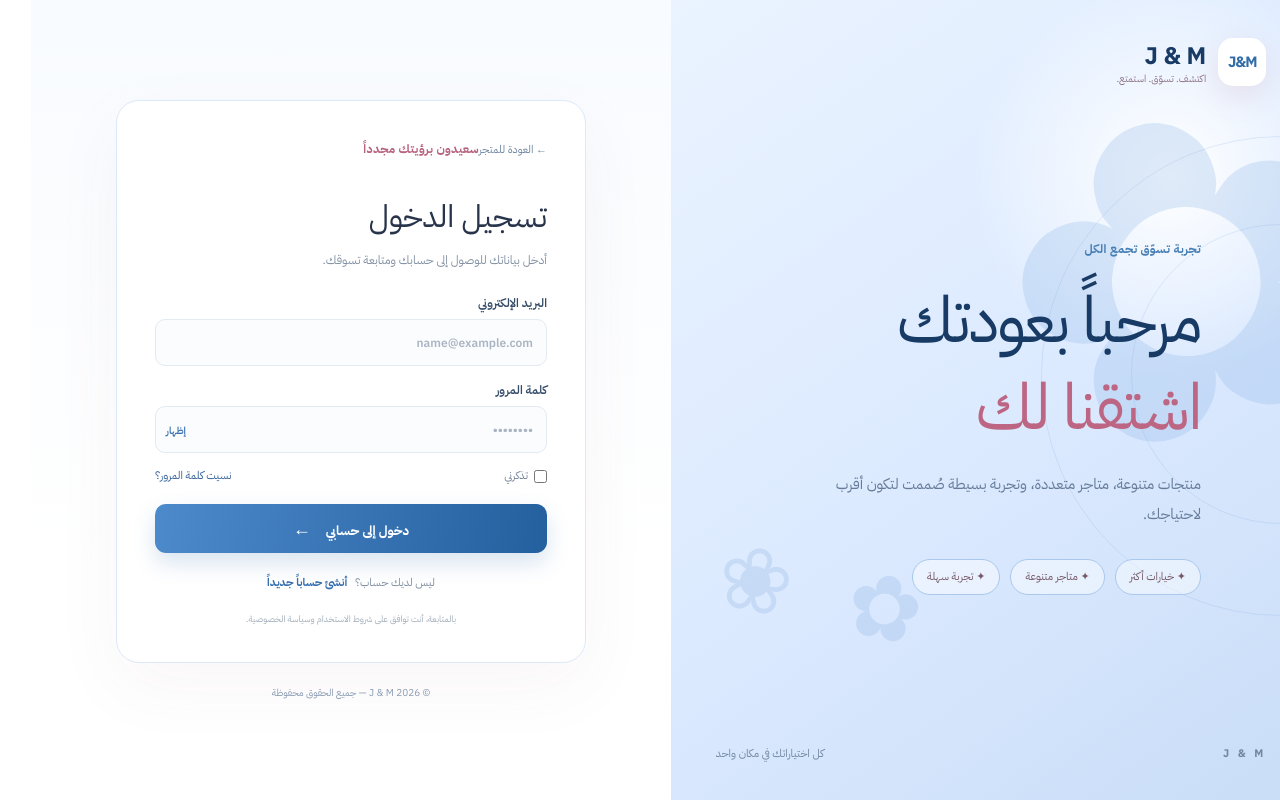
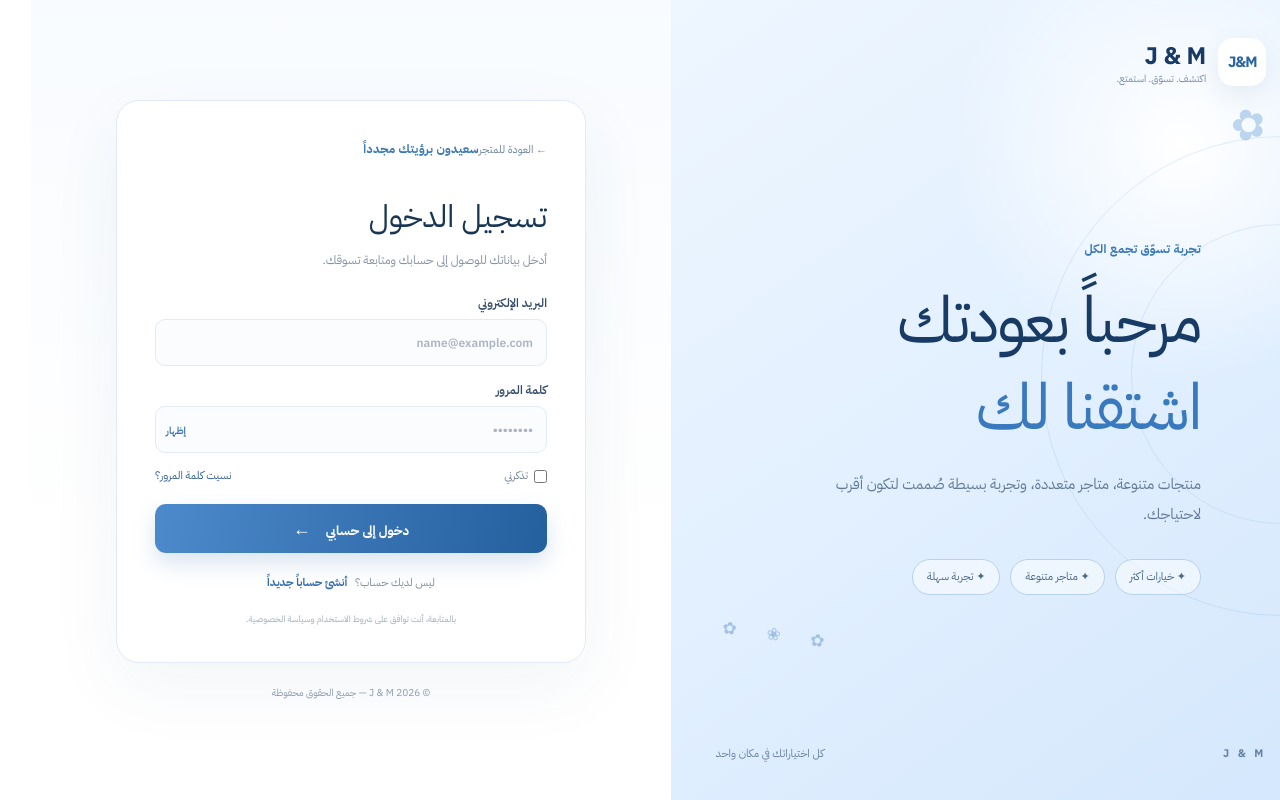
Before and after one commit to maafaalhussain-cmyk/nextjs, a Next.js app: page /login in a window 1280 px wide. Built offline with nearby package versions, Linux system fonts and the light colour scheme.

Commit message:
Refine J&M blue white floral authentication design

```diff
--- a/app/auth-floral.css
+++ b/app/auth-floral.css
@@ -1,28 +1,28 @@
-/* J&M floral authentication refresh — scoped to auth screens */
-.auth-shell{background:#f5f9ff;color:#27334a}
-.auth-visual{background:radial-gradient(circle at 78% 22%,#fff 0,transparent 25%),linear-gradient(145deg,#eaf3ff 0%,#dceaff 52%,#c9ddf7 100%);color:#183b65}
-.auth-visual::before{content:"✿";position:absolute;right:-58px;top:8%;font-size:clamp(260px,34vw,470px);line-height:1;color:#8fb8e8;opacity:.28;transform:rotate(-18deg);pointer-events:none}
-.auth-visual::after{content:"✿  ❀";position:absolute;left:7%;bottom:17%;font-size:clamp(50px,7vw,90px);letter-spacing:18px;color:#7fa9dc;opacity:.23;transform:rotate(12deg);pointer-events:none}
+/* J&M authentication: crisp blue and white with tiny floral accents */
+.auth-shell{background:#f7faff;color:#183654}
+.auth-visual{background:radial-gradient(circle at 80% 18%,#fff 0,transparent 28%),linear-gradient(145deg,#eef6ff 0%,#e1efff 55%,#d4e7fc 100%);color:#173b65}
+.auth-visual::before{content:"✿";position:absolute;right:7%;top:13%;font-size:42px;line-height:1;color:#7eaddf;opacity:.48;transform:rotate(-18deg);pointer-events:none}
+.auth-visual::after{content:"✿  ❀  ✿";position:absolute;left:8%;bottom:19%;font-size:17px;letter-spacing:13px;color:#6f9fd1;opacity:.55;transform:rotate(8deg);pointer-events:none}
 .auth-visual .auth-brand{color:#183b65}
-.auth-visual .auth-brand small{color:#8b7180}
-.auth-visual .auth-brand-mark{background:#fff;color:#326da8;box-shadow:0 10px 30px #a54c6b20}
-.auth-visual .auth-kicker{color:#477fb5}
+.auth-visual .auth-brand small{color:#7189a5}
+.auth-visual .auth-brand-mark{background:#fff;color:#2864a6;box-shadow:0 8px 24px #315f8d18}
+.auth-visual .auth-kicker{color:#3978b8}
 .auth-visual h1{color:#183b65}
-.auth-visual h1 em{color:#bd6683}
-.auth-visual-copy>p{color:#657b98}
-.auth-perks span{border-color:#a9c8eb;background:#ffffff70;color:#765866}
-.auth-visual-bottom{color:#7187a2}
+.auth-visual h1 em{color:#3979bd}
+.auth-visual-copy>p{color:#627b98}
+.auth-perks span{border-color:#b8d1ec;background:#ffffff80;color:#466789}
+.auth-visual-bottom{color:#6883a2}
 .auth-orb{border-color:#7ca7dc35}
 .auth-panel{background:linear-gradient(180deg,#f8fbff,#fff 70%)}
-.auth-card{border-color:#dce9f8;box-shadow:0 22px 70px #8e49600d}
-.auth-card .auth-kicker{color:#b76380}
-.auth-card h2{color:#28344b}
+.auth-card{border-color:#e0ebf7;box-shadow:0 22px 70px #234f7910}
+.auth-card .auth-kicker{color:#3978b8}
+.auth-card h2{color:#183654}
 .auth-form input:focus{border-color:#6c9ed8;box-shadow:0 0 0 3px #6c9ed820}
 .password-wrap button,.auth-form-meta a,.auth-switch a{color:#356fae}
 .auth-submit{background:linear-gradient(100deg,#4d8acb,#245f9e);box-shadow:0 10px 22px #356fae30}
 .auth-form input[type=checkbox]{accent-color:#356fae}
 .role-option.selected{border-color:#6e9fd5;background:#edf5ff;box-shadow:0 0 0 2px #6e9fd51a}
-.auth-mobile-brand .auth-brand{color:#29364c}
+.auth-mobile-brand .auth-brand{color:#293f5c}
 .auth-mobile-brand .auth-brand-mark{background:#e6f1ff;color:#356fae;box-shadow:none}
 .auth-mobile-brand .auth-brand small{color:#7389a4}
 .auth-back{color:#7187a2}
@@ -30,6 +30,6 @@
 @media(max-width:760px){
  .auth-shell{background:linear-gradient(145deg,#edf5ff,#fff 65%)}
  .auth-panel{background:transparent;overflow:hidden}
- .auth-panel::before{content:"✿";position:absolute;top:18px;left:-35px;font-size:145px;color:#9bbfe9;opacity:.18;pointer-events:none}
+ .auth-panel::before{content:"✿  ❀";position:absolute;top:18px;left:13px;font-size:19px;letter-spacing:10px;color:#83add8;opacity:.38;pointer-events:none}
  .auth-card{position:relative;z-index:1;border-color:#dce9f7;box-shadow:0 18px 55px #3e75b010}
 }
```
